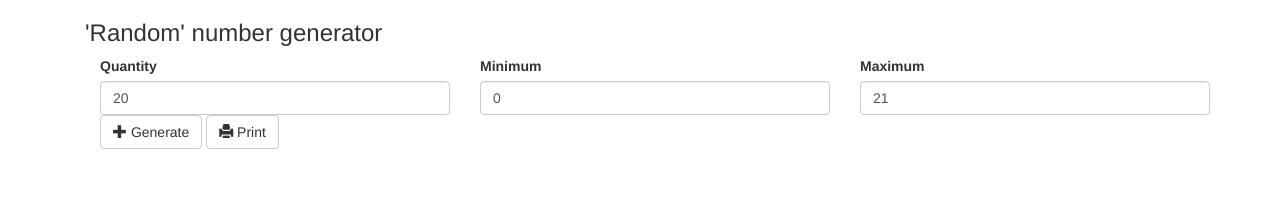
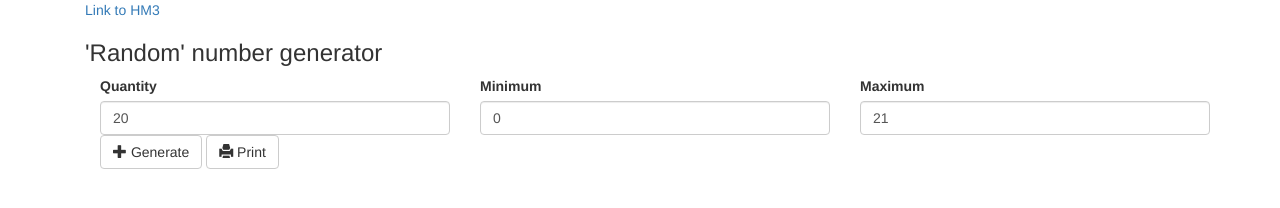
Before and after one commit to alejandrogallo/HM3-random-generator, a plain HTML site: page index.html in a window 1280 px wide. Drawn offline with Linux system fonts and the light colour scheme.

Commit message:
Added hm3 link

```diff
--- a/index.html
+++ b/index.html
@@ -11,6 +11,7 @@
 
 <div class="container">
 	<div id="inputs" class ="form-group container">
+		<a href="http://www.igt.uni-stuttgart.de/eiserm/lehre/2015/Hoehere-Mathematik-3/">Link to HM3</a>
 		<h3 class="page-title">'Random' number generator</h3>
 		<div class="col-xs-12 col-sm-4">
 			<label>Quantity</label>
```
